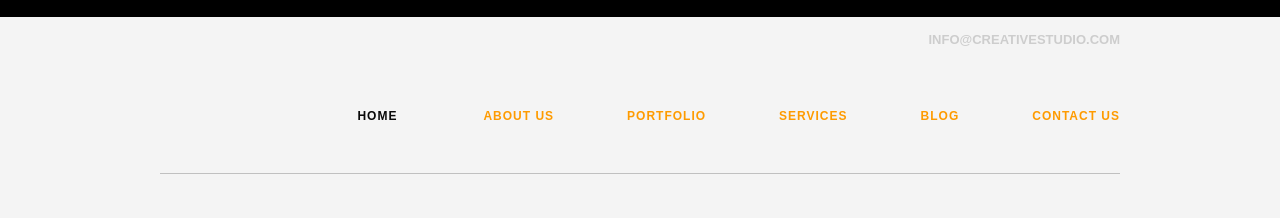
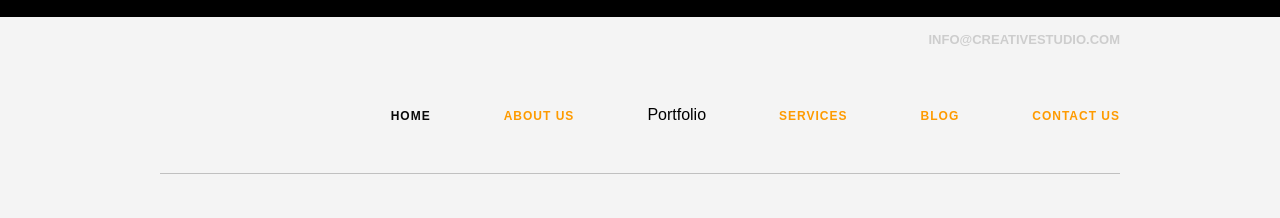
Before and after one commit to halaspavol/creative-studio, a plain HTML site: page index.html in a window 1280 px wide. Shown: the top 218 px of the page. Drawn offline with Linux system fonts and the light colour scheme.

Commit message:
repairing typos

```diff
--- a/index.html
+++ b/index.html
@@ -11,10 +11,6 @@
 </head>
 <body>
 <script>
-
-	$(document).ready(function () {
-
-	})
 </script>
 	<div class="black-bar"></div>
 	<div class="wrapper">
@@ -25,7 +21,7 @@
 					<li><a href="contact.html" class>Contact us</a></li>
 					<li><a href="blog.html" class>Blog</a></li>
 					<li><a href="services.html" class>Services</a></li>
-					<li><a href="portfolio.html" class </a>Portfolio</li>
+					<li><a href="portfolio.html" class> </a>Portfolio</li>
 					<li><a href="about.html" class>About us</a></li>
 					<li><a href="index.html" class="selected">Home</a></li>
 				</ul>
@@ -52,7 +48,10 @@
 				<li>
 					<div class="box">
 						<h1><i class="fa fa-long-arrow-right" aria-hidden="true"></i>About us</h1>
-						<p>Lorem ipsum dolor sit amet, consectetur adipisicing elit. Laboriosam dolor ducimus ab quas voluptatum, veritatis autem ex? Consectetur sit pariatur et facilis, ex vitae quam! Odio perferendis vel, eum nam.</p>
+						<p>Lorem ipsum dolor sit amet, consectetur adipisicing elit. Laboriosam dolor
+							ducimus ab quas voluptatum, veritatis autem ex? Consectetur sit pariatur et facilis, ex vitae
+							quam! Odio perferendis vel, eum nam.
+						</p>
 						<i class="fa fa-long-arrow-right" aria-hidden="true"></i><a class="link" href="#">Read</a>
 					</div>
 				</li>
@@ -121,7 +120,10 @@
 					Blog updates
 				</h1>
 				<p>
-					Lorem ipsum dolor sit amet, consectetur adipisicing elit. Odit at neque totam temporibus veniam delectus perferendis consectetur omnis, repellat molestiae doloremque et minima dolor eius vel saepe voluptates reprehenderit? Facere. Lorem ipsum dolor sit amet, consectetur adipisicing elit.
+					Lorem ipsum dolor sit amet, consectetur adipisicing elit. Odit at neque totam temporibus
+					veniam delectus perferendis consectetur omnis, repellat molestiae doloremque et minima dolor
+					eius vel saepe voluptates reprehenderit? Facere. Lorem ipsum dolor sit amet, consectetur
+					adipisicing elit.
 				</p>
 			</div>
 			<div class="conect">
```
